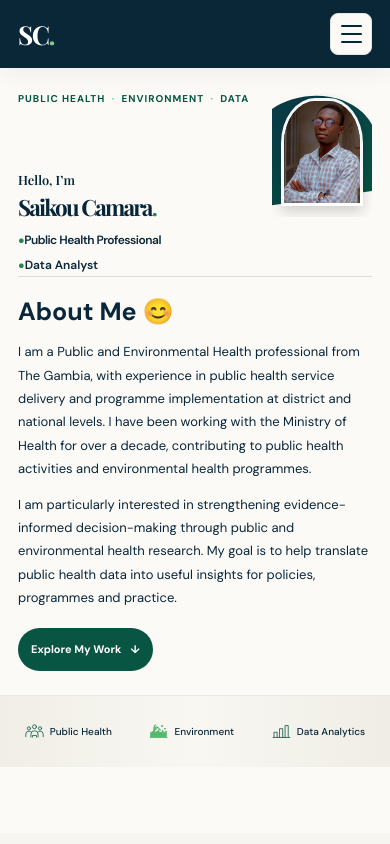
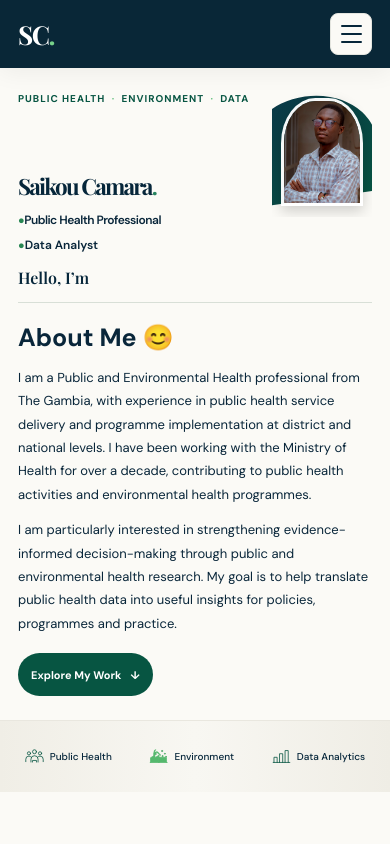
Before and after one commit to saikukamara/my-personal-portfolio, a React (Vite) app: page / in a window 390 px wide. Shown: the top 844 px of the page. Built offline with nearby package versions, Linux system fonts and the light colour scheme.

Commit message:
Update App.css

```diff
--- a/src/App.css
+++ b/src/App.css
@@ -3801,3 +3801,40 @@ img {
     transition: none;
   }
 }
+
+/* ==========================================
+   FINAL MOBILE FIX:
+   TITLES → HELLO GREETING → ABOUT ME
+   ========================================== */
+
+@media (max-width: 760px) {
+  /* Stack the hero text vertically */
+  .hero-content {
+    display: flex !important;
+    flex-direction: column !important;
+    align-items: flex-start !important;
+  }
+
+  /* Keep the greeting after the professional titles */
+  .hero-content .hero-greeting {
+    order: 10 !important;
+    width: 100% !important;
+    margin: 12px 0 0 !important;
+    padding: 0 !important;
+    font-size: 1rem !important;
+    line-height: 1.4 !important;
+  }
+
+  /* Keep the three professional titles together */
+  .hero-content .hero-titles {
+    order: 9 !important;
+    width: 100% !important;
+    margin-top: 10px !important;
+    margin-bottom: 0 !important;
+  }
+
+  /* Place About Me close beneath the hero row */
+  .hero-about-wide {
+    margin-top: 12px !important;
+  }
+}
```
